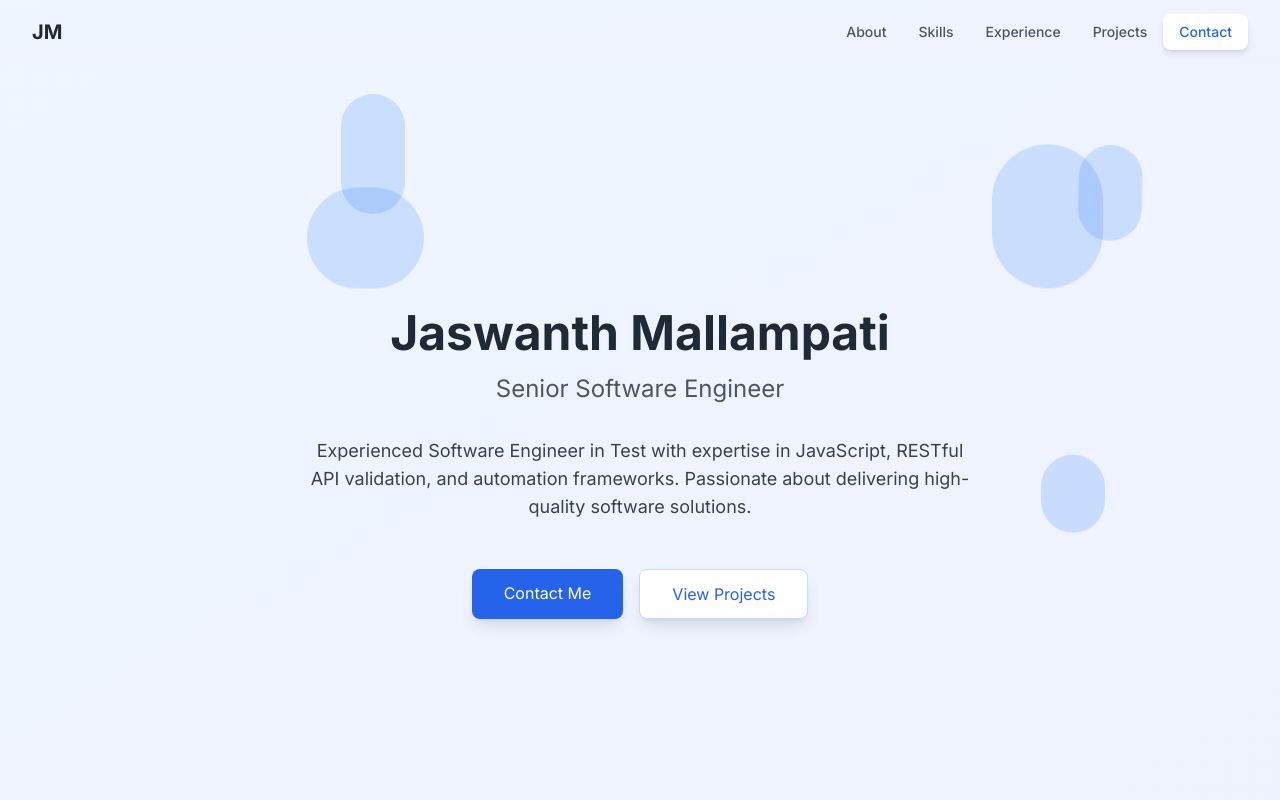
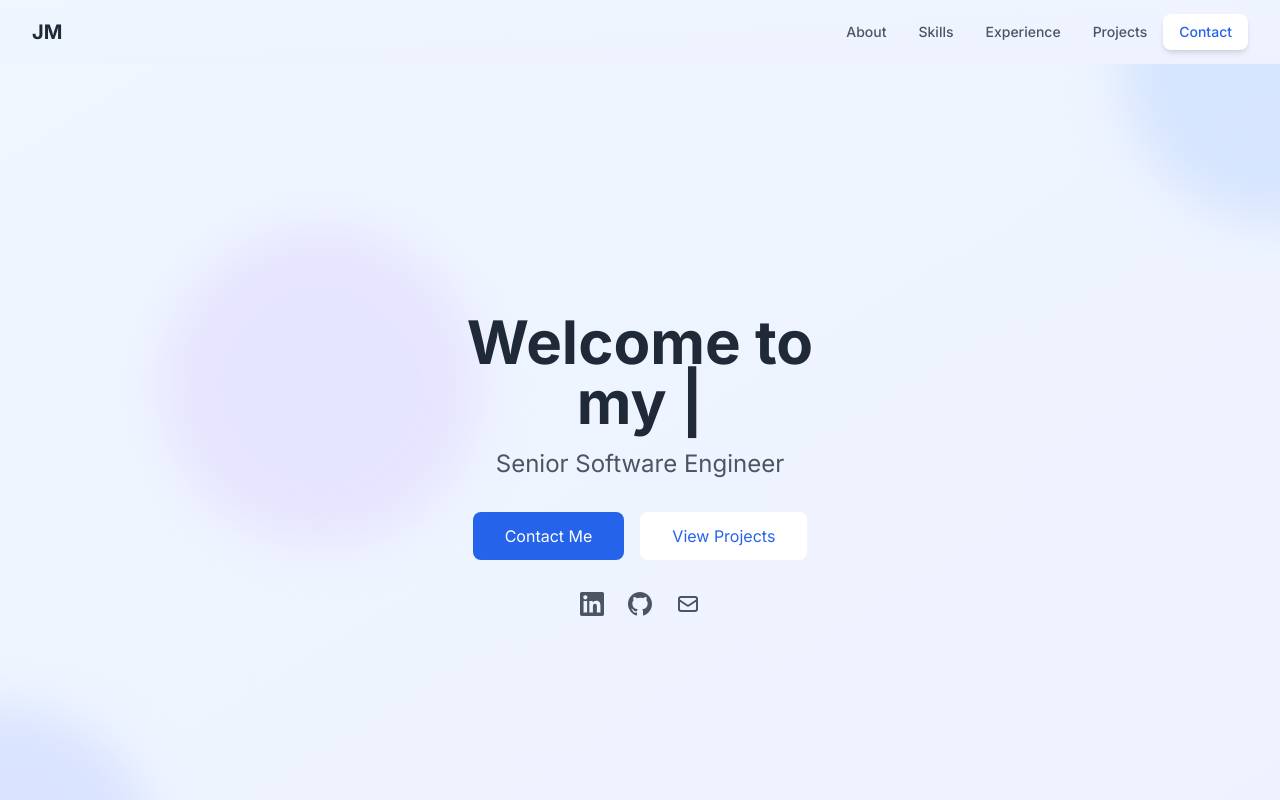
Before and after one commit to jaswanth119/Portfolio, a Next.js app: page / in a window 1280 px wide. Shown: the top 800 px of the page. Built offline with nearby package versions, Linux system fonts and the light colour scheme.

Commit message:
updated the animation and background

```diff
--- a/next.config.js
+++ b/next.config.js
@@ -1,8 +1,9 @@
 /** @type {import('next').NextConfig} */
 const nextConfig = {
+  output: 'export',
   images: {
-    unoptimized: true, // Required for static export
-  }
+    unoptimized: true,
+  },
 }
 
 module.exports = nextConfig
--- a/src/app/globals.css
+++ b/src/app/globals.css
@@ -38,6 +38,13 @@
   .nav-blur {
     backdrop-filter: blur(8px);
     -webkit-backdrop-filter: blur(8px);
+  }
+
+  .animation-delay-2000 {
+    animation-delay: 2s;
+  }
+  .animation-delay-4000 {
+    animation-delay: 4s;
   }
 }
 
@@ -134,6 +141,25 @@
 .animate-float-3 { animation: float-3 18s infinite; }
 .animate-float-4 { animation: float-4 20s infinite; }
 .animate-float-5 { animation: float-5 16s infinite; }
+
+@keyframes blob {
+  0% {
+    transform: translate(0px, 0px) scale(1);
+  }
+  33% {
+    transform: translate(30px, -50px) scale(1.1);
+  }
+  66% {
+    transform: translate(-20px, 20px) scale(0.9);
+  }
+  100% {
+    transform: translate(0px, 0px) scale(1);
+  }
+}
+
+.animate-blob {
+  animation: blob 7s infinite;
+}
 
 /* Fade in animation */
 @keyframes fadeIn {
--- a/src/components/Hero.tsx
+++ b/src/components/Hero.tsx
@@ -1,66 +1,85 @@
 'use client';
 
 import React from 'react';
+import { TypeAnimation } from 'react-type-animation';
+import Link from 'next/link';
 
 const Hero = () => {
   return (
-    <section className="min-h-screen flex items-center justify-center relative overflow-hidden">
-      {/* Animated background elements */}
-      <div className="absolute inset-0 bg-gradient-to-br from-blue-50 to-indigo-50"></div>
-      <div className="absolute inset-0">
-        <div className="absolute inset-0 bg-grid-pattern opacity-10"></div>
-      </div>
-
-      {/* Floating shapes */}
+    <section className="relative min-h-screen flex items-center justify-center overflow-hidden bg-gradient-to-br from-blue-50 to-indigo-50">
+      {/* Background decorative elements */}
       <div className="absolute inset-0 overflow-hidden">
-        {[...Array(5)].map((_, i) => (
-          <div
-            key={i}
-            className={`absolute animate-float-${i + 1} opacity-20 bg-blue-500 rounded-full`}
-            style={{
-              width: `${Math.random() * 100 + 50}px`,
-              height: `${Math.random() * 100 + 50}px`,
-              left: `${Math.random() * 100}%`,
-              top: `${Math.random() * 100}%`,
-              animationDelay: `${Math.random() * 2}s`,
-            }}
-          ></div>
-        ))}
+        <div className="absolute -top-40 -right-40 w-80 h-80 bg-blue-100 rounded-full mix-blend-multiply filter blur-xl opacity-70 animate-blob"></div>
+        <div className="absolute -bottom-40 -left-40 w-80 h-80 bg-indigo-100 rounded-full mix-blend-multiply filter blur-xl opacity-70 animate-blob animation-delay-2000"></div>
+        <div className="absolute top-40 left-40 w-80 h-80 bg-purple-100 rounded-full mix-blend-multiply filter blur-xl opacity-70 animate-blob animation-delay-4000"></div>
       </div>
 
       {/* Content */}
-      <div className="container mx-auto px-4 relative">
-        <div className="text-center">
-          <h1 className="text-5xl font-bold mb-4 text-gray-800 animate-fade-in">
-            Jaswanth Mallampati
+      <div className="relative z-10 text-center px-4 max-w-4xl mx-auto">
+        <h1 className="text-3xl sm:text-4xl md:text-5xl lg:text-6xl font-bold text-gray-800 mb-4">
+          <TypeAnimation
+            sequence={[
+              'Hi! 👋',
+              1000,
+              'Hi! I am\nJaswanth',
+              1000,
+              'Hi! I am\nJaswanth Mallampati',
+              1000,
+              'Welcome to\nmy portfolio!',
+              1000,
+            ]}
+            wrapper="span"
+            speed={50}
+            style={{ whiteSpace: 'pre-line', display: 'inline-block' }}
+            repeat={Infinity}
+          />
         </h1>
-          <h2 className="text-2xl text-gray-600 mb-8 animate-slide-up">
-            Senior Software Engineer
-          </h2>
-          <p className="text-lg text-gray-700 mb-12 max-w-2xl mx-auto animate-fade-in-delay">
-            Experienced Software Engineer in Test with expertise in JavaScript, RESTful API validation,
-            and automation frameworks. Passionate about delivering high-quality software solutions.
-          </p>
-          <div className="flex justify-center gap-4 animate-bounce-in">
-            <a
+        <p className="text-lg sm:text-xl md:text-2xl text-gray-600 mb-8">Senior Software Engineer</p>
+        <div className="flex flex-col sm:flex-row items-center justify-center gap-4 mb-8">
+          <Link
             href="#contact"
-              className="bg-blue-600 text-white px-8 py-3 rounded-lg
-                       hover:bg-blue-700
-                       transform hover:-translate-y-1 transition-all duration-300
-                       shadow-lg hover:shadow-xl"
+            className="w-full sm:w-auto px-8 py-3 bg-blue-600 text-white rounded-lg hover:bg-blue-700 transition-colors"
           >
             Contact Me
+          </Link>
+          <Link
+            href="#projects"
+            className="w-full sm:w-auto px-8 py-3 bg-white text-blue-600 rounded-lg hover:bg-blue-50 transition-colors"
+          >
+            View Projects
+          </Link>
+        </div>
+
+        {/* Social Links */}
+        <div className="flex justify-center items-center space-x-6">
+          <a
+            href="https://www.linkedin.com/in/jaswanth-mallampati-7a6b05221"
+            target="_blank"
+            rel="noopener noreferrer"
+            className="text-gray-600 hover:text-blue-600 transition-colors"
+          >
+            <svg className="w-6 h-6" fill="currentColor" viewBox="0 0 24 24">
+              <path d="M20.447 20.452h-3.554v-5.569c0-1.328-.027-3.037-1.852-3.037-1.853 0-2.136 1.445-2.136 2.939v5.667H9.351V9h3.414v1.561h.046c.477-.9 1.637-1.85 3.37-1.85 3.601 0 4.267 2.37 4.267 5.455v6.286zM5.337 7.433c-1.144 0-2.063-.926-2.063-2.065 0-1.138.92-2.063 2.063-2.063 1.14 0 2.064.925 2.064 2.063 0 1.139-.925 2.065-2.064 2.065zm1.782 13.019H3.555V9h3.564v11.452zM22.225 0H1.771C.792 0 0 .774 0 1.729v20.542C0 23.227.792 24 1.771 24h20.451C23.2 24 24 23.227 24 22.271V1.729C24 .774 23.2 0 22.222 0h.003z"/>
+            </svg>
           </a>
           <a
-              href="#projects"
-              className="bg-white text-blue-600
-                       px-8 py-3 rounded-lg hover:bg-blue-50
-                       transform hover:-translate-y-1 transition-all duration-300
-                       shadow-lg hover:shadow-xl border border-blue-200"
+            href="https://github.com/jaswanth119"
+            target="_blank"
+            rel="noopener noreferrer"
+            className="text-gray-600 hover:text-blue-600 transition-colors"
           >
-              View Projects
+            <svg className="w-6 h-6" fill="currentColor" viewBox="0 0 24 24">
+              <path d="M12 0C5.374 0 0 5.373 0 12c0 5.302 3.438 9.8 8.207 11.387.599.111.793-.261.793-.577v-2.234c-3.338.726-4.033-1.416-4.033-1.416-.546-1.387-1.333-1.756-1.333-1.756-1.089-.745.083-.729.083-.729 1.205.084 1.839 1.237 1.839 1.237 1.07 1.834 2.807 1.304 3.492.997.107-.775.418-1.305.762-1.604-2.665-.305-5.467-1.334-5.467-5.931 0-1.311.469-2.381 1.236-3.221-.124-.303-.535-1.524.117-3.176 0 0 1.008-.322 3.301 1.23A11.509 11.509 0 0112 5.803c1.02.005 2.047.138 3.006.404 2.291-1.552 3.297-1.23 3.297-1.23.653 1.653.242 2.874.118 3.176.77.84 1.235 1.911 1.235 3.221 0 4.609-2.807 5.624-5.479 5.921.43.372.823 1.102.823 2.222v3.293c0 .319.192.694.801.576C20.566 21.797 24 17.3 24 12c0-6.627-5.373-12-12-12z"/>
+            </svg>
           </a>
-          </div>
+          <a
+            href="mailto:jaswathmallampati@gmail.com"
+            className="text-gray-600 hover:text-blue-600 transition-colors"
+          >
+            <svg className="w-6 h-6" fill="none" stroke="currentColor" viewBox="0 0 24 24">
+              <path strokeLinecap="round" strokeLinejoin="round" strokeWidth="2" d="M3 8l7.89 5.26a2 2 0 002.22 0L21 8M5 19h14a2 2 0 002-2V7a2 2 0 00-2-2H5a2 2 0 00-2 2v10a2 2 0 002 2z"/>
+            </svg>
+          </a>
         </div>
       </div>
     </section>
--- a/src/components/Projects.tsx
+++ b/src/components/Projects.tsx
@@ -6,166 +6,65 @@ const Projects = () => {
   const projects = [
     {
       title: 'API Automation',
-      period: 'Jun 2023 — Present',
-      description: 'This project focuses on automating API testing to improve backend reliability and efficiency. By automating over 100+ API calls, the goal is to reduce manual effort, enhance test coverage, and seamlessly integrate testing into the CI/CD pipeline.',
-      technologies: ['JavaScript', 'Jest', 'Insomnia', 'CI/CD'],
-      highlights: [
-        'Led team of 4 testers in automation strategies',
-        'Automated 100+ API calls for comprehensive coverage',
-        'Implemented end-to-end test automation framework',
-        'Integrated with CI/CD pipeline for continuous testing'
-      ],
-      role: 'Team Lead',
-      teamSize: '4'
+      description: 'Developed a comprehensive API automation framework using JavaScript and Jest, achieving 90% test coverage.',
+      tech: ['JavaScript', 'Jest', 'CI/CD', 'REST APIs'],
+      link: '#'
     },
     {
       title: 'SoftPOS iOS App',
-      period: 'Oct 2024 — Present',
-      description: 'SoftPOS is a mobile payment application that enables merchants to accept contactless payments on iOS devices using NFC technology, eliminating the need for traditional payment terminals. The app supports multiple payment methods including Card, Swish, Klarna, and Cash to provide a seamless and secure transaction experience for users.',
-      technologies: ['iOS', 'NFC', 'Linear', 'Notion', 'Apple Pay', 'Klarna', 'Swish'],
-      highlights: [
-        'Led testing team for manual and automation testing efforts',
-        'Conducted L3 testing for certification compliance',
-        'Performed performance testing based on Apple guidelines',
-        'Validated NFC-based card transactions and API flows',
-        'Managed test cases and defects using Linear and Notion'
-      ],
-      role: 'Team Lead',
-      teamSize: '2'
+      description: 'Led the testing efforts for SoftPOS iOS application, implementing automated test scripts using XCUITest.',
+      tech: ['iOS', 'XCUITest', 'Swift', 'CI/CD'],
+      link: '#'
+    },
+    {
+      title: 'Terminal Testing',
+      description: 'Conducted L3 testing for payment terminals, ensuring compliance with European payment regulations.',
+      tech: ['Payment Systems', 'Test Planning', 'Compliance'],
+      link: '#'
     },
     {
       title: 'SoftPOS Mobile Apps',
-      period: 'Feb 2023 — Present',
-      description: 'SoftPOS is a mobile payment application that enables merchants to accept contactless payments on Android devices by using NFC technology, eliminating the need for traditional payment terminals. The app supports multiple payment methods, including Card, Swish, Klarna, and Cash to provide a secure and seamless transaction experience for users. It ensures compliance with industry standards and integrates with various banking and payment networks to enable fast and reliable transactions.',
-      technologies: ['Android', 'NFC', 'Maestro', 'CI/CD', 'Linear', 'Slack Integration'],
-      highlights: [
-        'Led testing teams for Android version',
-        'Achieved 50% automation coverage',
-        'Conducted L3 certification testing',
-        'Implemented real-time test monitoring',
-        'Ensured compliance with industry standards'
-      ],
-      role: 'Team Lead',
-      teamSize: '3'
-    },
-    {
-      title: 'Terminal Testing',
-      period: 'Mar 2022 — Present',
-      description: 'This project involves testing BP-55 and BP-5500 payment terminals, designed to facilitate secure card transactions for merchants. The BP-55 is the initial version, focusing on API-based payment collection, while the BP-5500, an Android OS-based terminal, features an advanced payment app supporting both in-app and API-based transactions. The goal is to ensure seamless payment processing while maintaining compliance with European payment regulations.',
-      technologies: ['Linear', 'Notion', 'Manual Testing', 'Android OS'],
-      highlights: [
-        'Led team of 3 testers',
-        'Conducted L3 testing for both terminal versions',
-        'Ensured European payment compliance',
-        'Validated multiple payment networks',
-        'Tested both API and in-app payment flows'
-      ],
-      role: 'Team Lead',
-      teamSize: '3'
+      description: 'SoftPOS is a mobile payment application that enables merchants to accept contactless payments on Android devices by using NFC technology, eliminating the need for traditional payment terminals.',
+      tech: ['Android', 'NFC', 'Maestro', 'CI/CD', 'Linear', 'Slack Integration'],
+      link: '#'
     },
     {
       title: 'Lendhope Platform',
-      period: 'Jan 2021 — Jul 2023',
-      description: 'A comprehensive platform facilitating charitable donations for struggling entrepreneurs, comprising two dashboards and a mobile app. The platform enables entrepreneur training, donation management, and seamless mobile contributions.',
-      technologies: ['Cypress', 'JavaScript', 'Linear', 'Notion', 'Maestro', 'CI/CD', 'Slack'],
-      highlights: [
-        'Learning Portal Dashboard:',
-        'Conducted functional and usability testing for entrepreneur training portal',
-        'Achieved 90% test automation coverage using Cypress',
-        'Implemented automated testing for every production release',
-        'Admin Dashboard:',
-        'Executed comprehensive testing for profile management and donation tracking',
-        'Performed API testing and database validation for data integrity',
-        'Mobile App:',
-        'Conducted cross-platform UI/UX testing for Android and iOS',
-        'Implemented Maestro automation with CI/CD integration',
-        'Set up real-time test monitoring with Slack notifications'
-      ],
-      role: 'QA Engineer',
-      teamSize: '1'
+      description: 'A comprehensive platform facilitating charitable donations for struggling entrepreneurs, comprising two dashboards and a mobile app.',
+      tech: ['Cypress', 'JavaScript', 'Linear', 'Notion', 'Maestro', 'CI/CD', 'Slack'],
+      link: '#'
     }
   ];
 
   return (
-    <section id="projects" className="py-20 relative overflow-hidden">
-      {/* Background gradient */}
-      <div className="absolute inset-0 bg-gradient-to-br from-blue-50 to-indigo-50 animate-gradient-x"></div>
-
-      {/* Grid pattern */}
-      <div className="absolute inset-0">
-        <div className="absolute inset-0 bg-grid-pattern opacity-10"></div>
-      </div>
-
-      {/* Floating bubbles */}
+    <section id="projects" className="relative py-20 overflow-hidden bg-gradient-to-br from-blue-50 to-indigo-50">
+      {/* Background Animation */}
       <div className="absolute inset-0 overflow-hidden">
-        {[...Array(8)].map((_, i) => (
-          <div
-            key={i}
-            className={`absolute animate-float opacity-20 transition-opacity duration-1000 hover:opacity-40`}
-            style={{
-              width: `${Math.random() * 120 + 60}px`,
-              height: `${Math.random() * 120 + 60}px`,
-              left: `${Math.random() * 100}%`,
-              top: `${Math.random() * 100}%`,
-              backgroundColor: i % 2 === 0 ? '#3B82F6' : '#6366F1',
-              borderRadius: '50%',
-              animation: `float-${i + 1} ${Math.random() * 15 + 20}s infinite`,
-              animationDelay: `${Math.random() * 5}s`,
-              filter: 'blur(1px)',
-            }}
-          />
-        ))}
+        <div className="absolute top-20 -right-20 w-72 h-72 bg-blue-100 rounded-full mix-blend-multiply filter blur-xl opacity-70 animate-blob"></div>
+        <div className="absolute -bottom-20 left-20 w-72 h-72 bg-indigo-100 rounded-full mix-blend-multiply filter blur-xl opacity-70 animate-blob animation-delay-2000"></div>
+        <div className="absolute top-1/2 left-1/3 w-72 h-72 bg-purple-100 rounded-full mix-blend-multiply filter blur-xl opacity-70 animate-blob animation-delay-4000"></div>
       </div>
 
       {/* Content */}
-      <div className="container mx-auto px-4 relative">
+      <div className="container mx-auto px-4 relative z-10">
         <h2 className="section-heading">Projects</h2>
-        <div className="grid grid-cols-1 md:grid-cols-2 gap-8 max-w-7xl mx-auto">
+        <div className="grid grid-cols-1 md:grid-cols-2 lg:grid-cols-3 gap-8">
           {projects.map((project, index) => (
             <div
               key={index}
-              className="group bg-white/80 backdrop-blur-sm rounded-lg p-6 shadow-lg hover:shadow-xl
-                       transition-all duration-500 hover:-translate-y-2 border border-gray-100
-                       hover:bg-white/90"
+              className="bg-white/80 backdrop-blur-sm rounded-lg p-6 shadow-lg hover:shadow-xl transition-all duration-300 border border-gray-100"
             >
-              <h3 className="text-2xl font-bold text-blue-600 mb-2 group-hover:text-blue-700
-                         transition-colors duration-300">
-                {project.title}
-              </h3>
-              <p className="text-gray-500 mb-4">{project.period}</p>
-              <p className="text-gray-700 mb-4">{project.description}</p>
-
-              <div className="mb-4">
-                <h4 className="text-lg font-semibold text-gray-800 mb-2">Technologies</h4>
-                <div className="flex flex-wrap gap-2">
-                  {project.technologies.map((tech, techIndex) => (
+              <h3 className="text-xl font-bold text-gray-800 mb-3">{project.title}</h3>
+              <p className="text-gray-600 mb-4">{project.description}</p>
+              <div className="flex flex-wrap gap-2 mb-4">
+                {project.tech.map((tech, techIndex) => (
                   <span
                     key={techIndex}
-                      className="px-3 py-1 bg-blue-50 text-blue-600 rounded-full text-sm
-                               hover:bg-blue-100 transition-colors duration-300"
+                    className="bg-blue-100 text-blue-600 px-3 py-1 rounded-full text-sm"
                   >
                     {tech}
                   </span>
                 ))}
-                </div>
-              </div>
-
-              <div>
-                <h4 className="text-lg font-semibold text-gray-800 mb-2">Highlights</h4>
-                <ul className="list-disc list-inside text-gray-700 space-y-1">
-                  {project.highlights.map((highlight, highlightIndex) => (
-                    <li key={highlightIndex} className="hover:text-gray-900 transition-colors duration-300">
-                      {highlight}
-                    </li>
-                  ))}
-                </ul>
-              </div>
-
-              <div className="mt-4 pt-4 border-t border-gray-100">
-                <div className="flex justify-between text-gray-600">
-                  <span>Role: {project.role}</span>
-                  <span>Team Size: {project.teamSize}</span>
-                </div>
               </div>
             </div>
           ))}
```
Also changed, not shown: src/app/page.tsx (+8 -6 lines), src/components/Footer.tsx (added, +18 -0 lines), 1 other file (tests, documents, lock files or other folders). Lines whose indentation alone changed are shown as unchanged.
